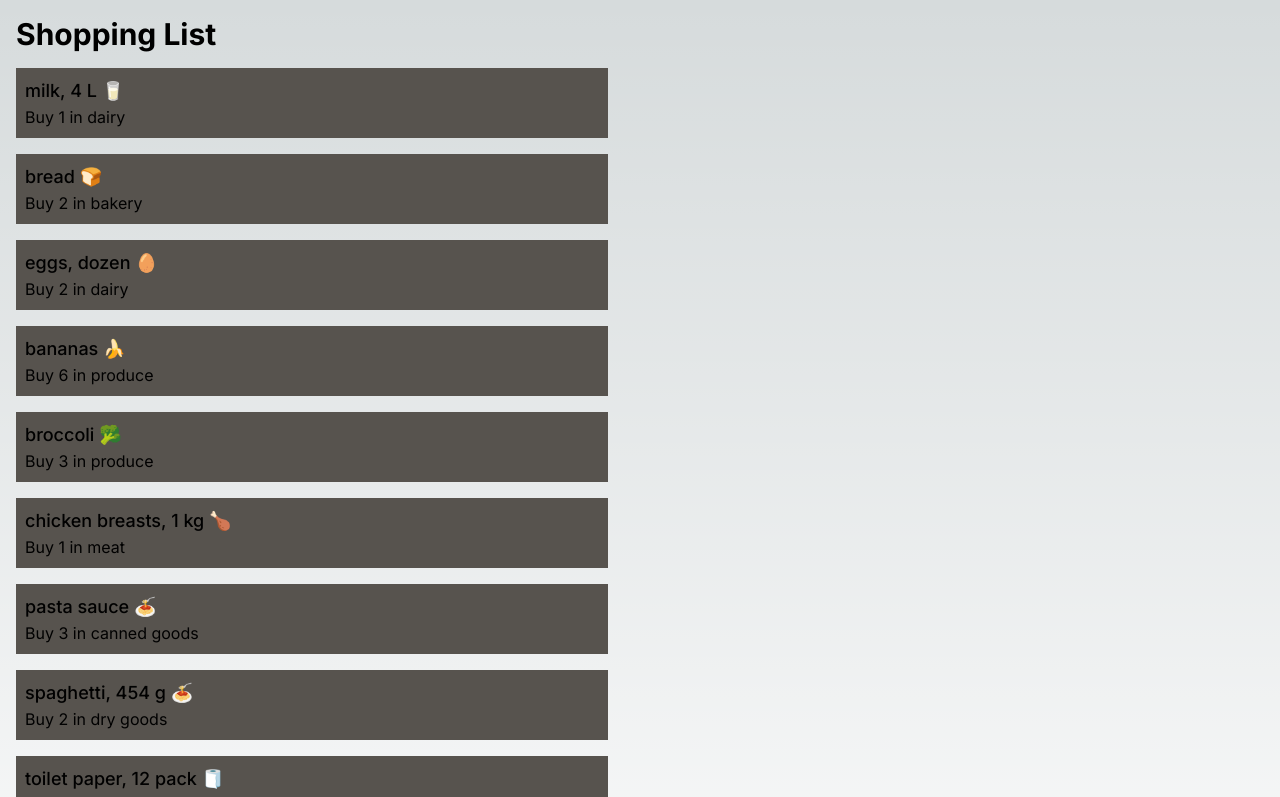
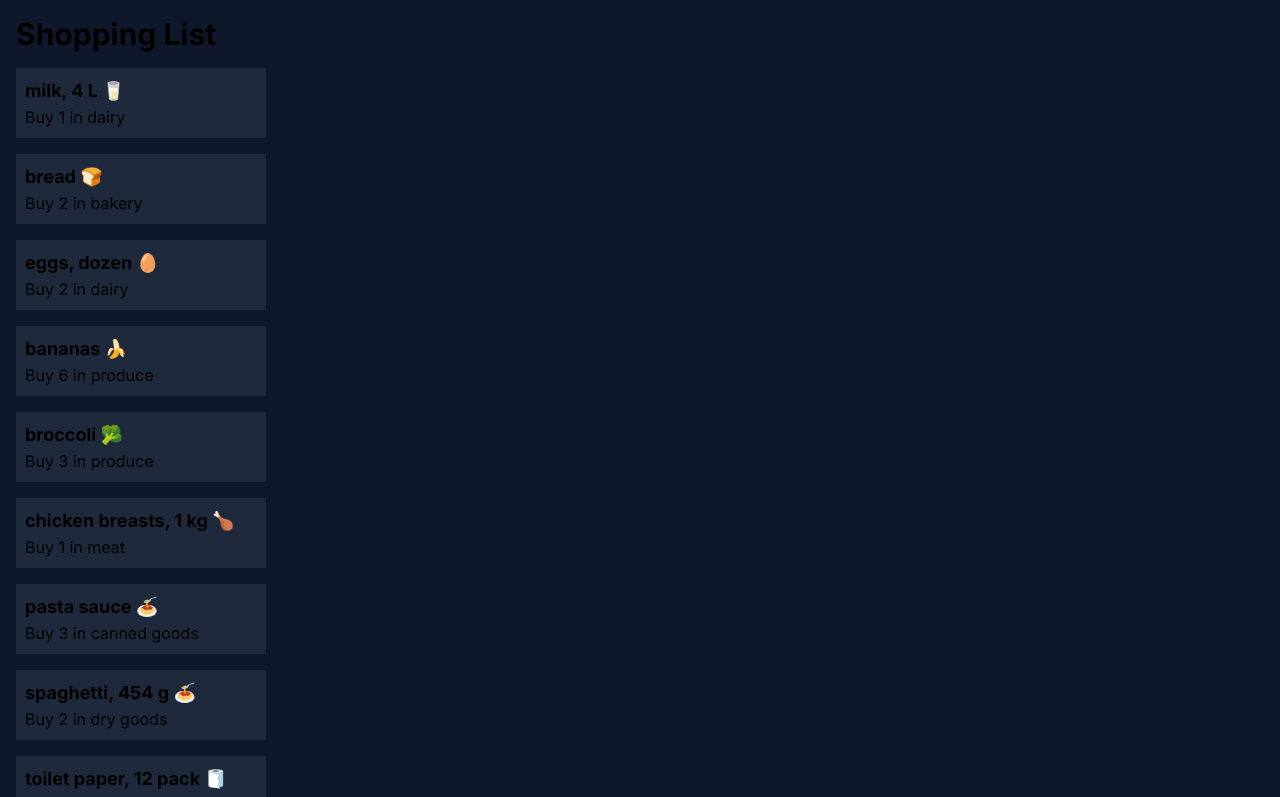
Before and after one commit to Sgmonsod/cprg306-assignments, a Next.js app: page /week-3 in a window 1280 px wide. Shown: the top 797 px of the page. Built offline with nearby package versions, Linux system fonts and the light colour scheme.

Commit message:
week 3 (commit 2)

```diff
--- a/app/page.js
+++ b/app/page.js
@@ -6,6 +6,7 @@ export default function Home() {
       <h1>CPRG 306: Web Development 2 - Assignments</h1>
       <Link href = "/week-2">Week 2 Assignment</Link>
       <Link href = "/week-3">Week 3 Assignment</Link>
+
     </main>
   );
 }
--- a/app/week-3/item-list.js
+++ b/app/week-3/item-list.js
@@ -76,18 +76,22 @@ const ItemList = () => {
 
   const items = [item1, item2, item3, item4, item5, item6, item7, item8, item9, item10, item11, item12];
 
-  return (
-    <ul>
-      {items.map((item, index) => (
-        <Item
-          key={index}
-          name={item.name}
-          quantity={item.quantity}
-          category={item.category}
-        />
-      ))}
-    </ul>
-  );
-};
+    return (
+      <ul>
+        <Item name={item1.name} quantity={item1.quantity} category={item1.category} />
+        <Item name={item2.name} quantity={item2.quantity} category={item2.category} />
+        <Item name={item3.name} quantity={item3.quantity} category={item3.category} />
+        <Item name={item4.name} quantity={item4.quantity} category={item4.category} />
+        <Item name={item5.name} quantity={item5.quantity} category={item5.category} />
+        <Item name={item6.name} quantity={item6.quantity} category={item6.category} />
+        <Item name={item7.name} quantity={item7.quantity} category={item7.category} />
+        <Item name={item8.name} quantity={item8.quantity} category={item8.category} />
+        <Item name={item9.name} quantity={item9.quantity} category={item9.category} />
+        <Item name={item10.name} quantity={item10.quantity} category={item10.category} />
+        <Item name={item11.name} quantity={item11.quantity} category={item11.category} />
+        <Item name={item12.name} quantity={item12.quantity} category={item12.category} />
+      </ul>
+    );
+  };
 
 export default ItemList;
--- a/app/week-3/item.js
+++ b/app/week-3/item.js
@@ -3,8 +3,8 @@ import React from 'react';
 const Item = ({ name, quantity, category }) => {
   return (
     <li className="mb-4 last:mb-0">
-        <div className="max-w-[calc(50%-2rem)] bg-stone-600 border p-2 border-stone-600">
-            <div className="font-medium text-lg">{name}</div>
+        <div className="w-1/5 bg-slate-800 border p-2 width: 0px; border-slate-800">
+            <div className="font-bold text-lg">{name}</div>
             <div className="text-white-600">Buy {quantity} in {category}</div>
         </div>
     </li>
--- a/app/week-3/page.js
+++ b/app/week-3/page.js
@@ -3,7 +3,7 @@ import ItemList from './item-list';
 
 const Page = () => {
   return (
-    <main className="min-h-screen bg-black-100 p-4">
+    <main className="min-h-screen bg-slate-900 p-4">
       <h1 className="text-3xl font-bold mb-4">Shopping List</h1>
       <ItemList />
     </main>
```
